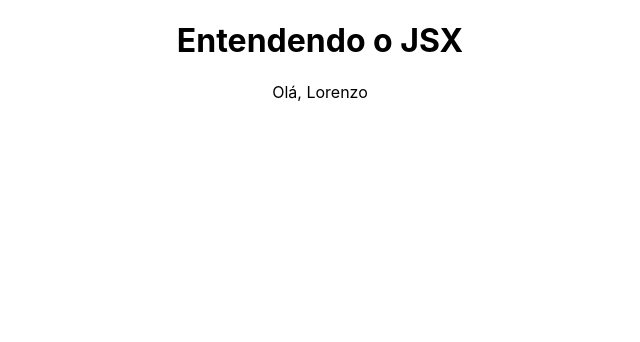
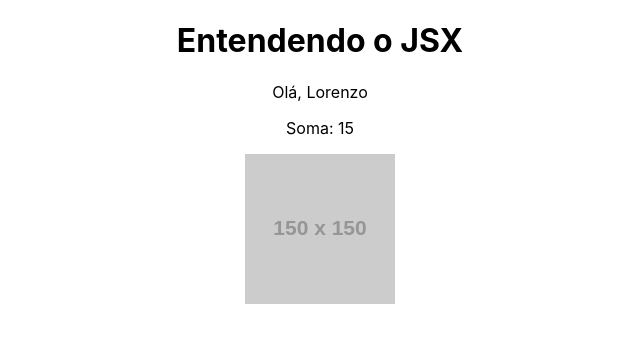
Before and after one commit to llorenzojorge/projeto-costs, a React (Create React App) app in the folder projeto-costs/: page / in a window 1280 px wide. Shown: the top 342 px of the page, without its empty margins (320-960 px from the left). Built offline with nearby package versions, Linux system fonts and the light colour scheme.

Commit message:
Aplicando váriaveis no JSX

```diff
--- a/projeto-costs/src/App.js
+++ b/projeto-costs/src/App.js
@@ -1,14 +1,22 @@
-import logo from './logo.svg';
 import './App.css';
 
 function App() {
 
   const name = 'Lorenzo'
+  const newName = name.toUpperCase()
+
+  const url = 'https://placehold.co/150'
+
+  function soma(a, b) {
+    return a + b
+  }
 
   return (
     <div className="App">
-     <h1>Entendendo o JSX</h1>
-     <p>Olá, {name}</p>
+      <h1>Entendendo o JSX</h1>
+      <p>Olá, {name}</p>
+      <p>Soma: {soma(5, 10)}</p>
+      <img src={url} alt="Imagem de 150px"/>
     </div>
   );
 }
```
